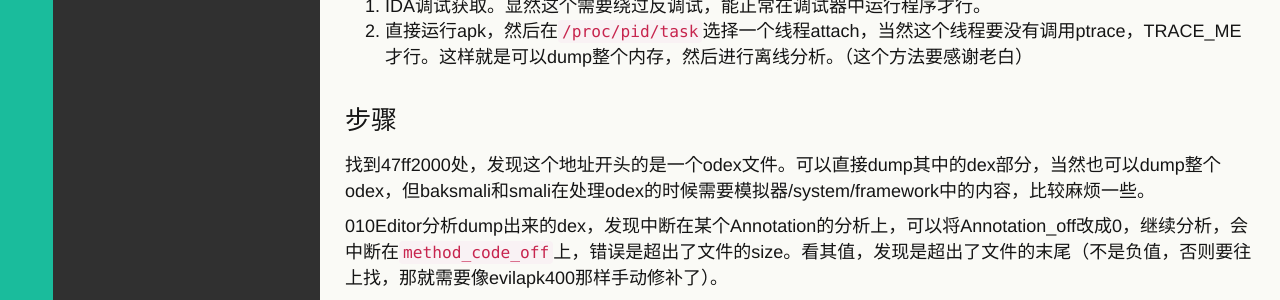
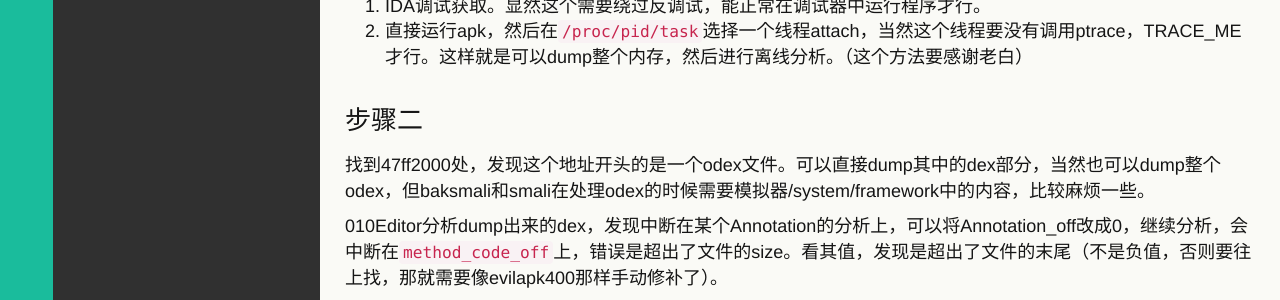
Before and after one commit to cugou/cugou.github.io, a Jekyll site: the page built from _posts/android/2015-03-11-msc-2015_android_No3_unpack_analysis.md, in a window 1280 px wide. Shown: the part 1253-1553 px from the top of the page. Built offline with Jekyll 4.4.1, drawn with Linux system fonts in a browser that asks for light colours.

Commit message:
2015-03-12

```diff
--- a/_posts/android/2015-03-11-msc-2015_android_No3_unpack_analysis.md
+++ b/_posts/android/2015-03-11-msc-2015_android_No3_unpack_analysis.md
@@ -49,7 +49,7 @@ dex文件进行过处理，除了method_code_off指向文件size的**后方**以
 1. IDA调试获取。显然这个需要绕过反调试，能正常在调试器中运行程序才行。
 2. 直接运行apk，然后在`/proc/pid/task`选择一个线程attach，当然这个线程要没有调用ptrace，TRACE_ME才行。这样就是可以dump整个内存，然后进行离线分析。（这个方法要感谢老白）
 
-### 步骤
+### 步骤二
 找到47ff2000处，发现这个地址开头的是一个odex文件。可以直接dump其中的dex部分，当然也可以dump整个odex，但baksmali和smali在处理odex的时候需要模拟器/system/framework中的内容，比较麻烦一些。
 
 010Editor分析dump出来的dex，发现中断在某个Annotation的分析上，可以将Annotation_off改成0，继续分析，会中断在`method_code_off`上，错误是超出了文件的size。看其值，发现是超出了文件的末尾（不是负值，否则要往上找，那就需要像evilapk400那样手动修补了）。
```
